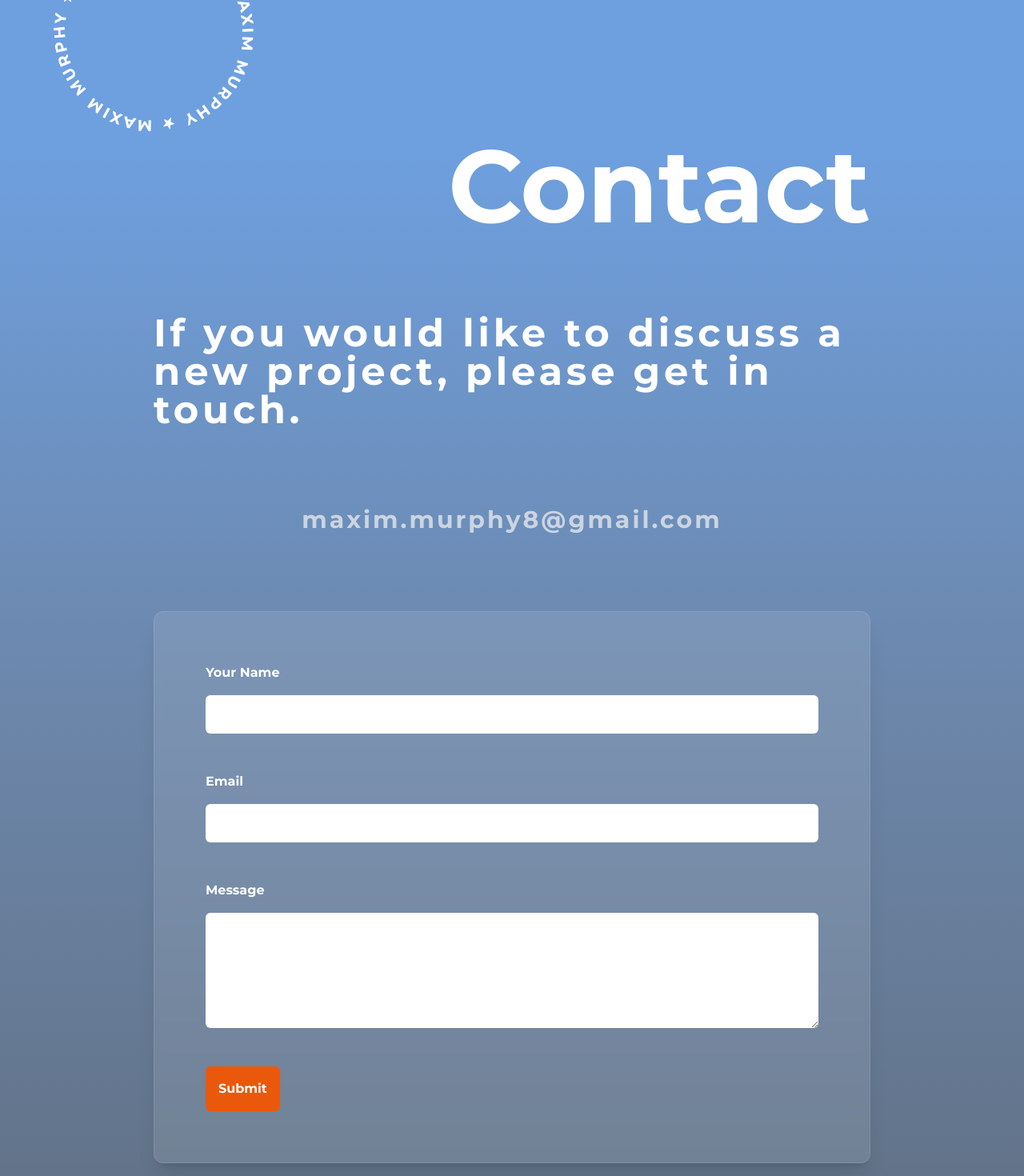
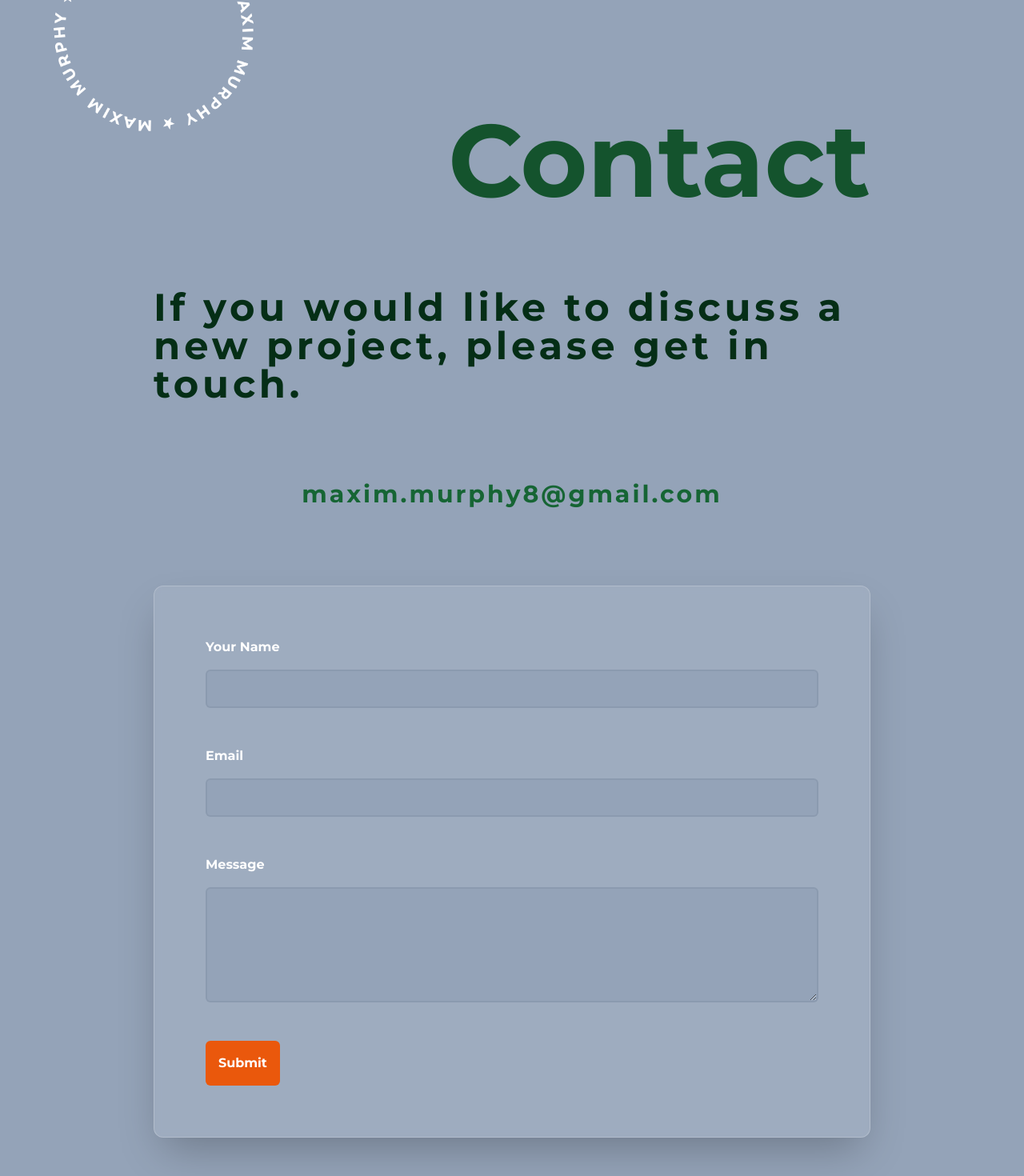
Before and after one commit to MaximMurphy/portfolio-site, a Next.js app: page /contact in a window 1280 px wide. Shown: the part 120-1590 px from the top of the page at 80% size. Built offline with nearby package versions, Linux system fonts and the light colour scheme.

Commit message:
contact page styling

```diff
--- a/src/components/Navbar.jsx
+++ b/src/components/Navbar.jsx
@@ -91,7 +91,7 @@ export default function Navbar() {
           />
         </Link>
         <button
-          className="font-bold text-base tracking-widest mt-6 lg:mt-12 hover:text-blue-950 hover:drop-shadow-2xl hover:scale-110"
+          className="font-bold text-base tracking-widest mt-6 lg:mt-12 hover:text-orange-600 hover:drop-shadow-2xl hover:scale-110"
           onClick={handleOpen}
         >
           MENU
--- a/src/pages/about.jsx
+++ b/src/pages/about.jsx
@@ -4,7 +4,7 @@ export default function about() {
   return (
     <>
       <section className="bg-blue-950 w-full flex flex-col text-white text-lg lg:text-2xl font-bold tracking-wider px-12 lg:px-32 pb-24 pt-12 gap-12 -mt-72">
-        <h1 className="text-5xl lg:text-9xl font-bold text-center lg:text-end mt-80 lg:mt-48">
+        <h1 className="text-5xl lg:text-9xl font-bold text-center lg:text-end mt-80 lg:mt-56">
           About Me
         </h1>
         <section className="lg:z-40 flex flex-col items-center lg:flex-row justify-between gap-12">
--- a/src/pages/contact.jsx
+++ b/src/pages/contact.jsx
@@ -21,21 +21,21 @@ export default function contact() {
   }
 
   return (
-    <section className="bg-gradient-to-b from-softblue-400 via-softblue-600 to-softblue-800 w-full flex flex-col px-12 lg:px-48 mt-12 lg:mt-0 gap-12 lg:gap-24 pb-24">
-      <h1 className="text-7xl lg:text-9xl font-bold text-center lg:text-end">
+    <section className="bg-slate-400 -mt-72 w-full flex flex-col px-12 lg:px-48 gap-12 lg:gap-24 pb-24">
+      <h1 className="text-green-900 text-7xl lg:text-9xl font-bold text-center lg:text-end mt-[22rem] lg:mt-64">
         Contact
       </h1>
-      <p className="text-3xl lg:text-5xl w-full flex flex-col items-start font-bold text-white tracking-widest gap-4">
+      <p className="text-green-950 text-3xl lg:text-5xl w-full flex flex-col items-start font-bold tracking-widest gap-4">
         If you would like to discuss a new project, please get in touch.
       </p>
-      <p className="text-base lg:text-3xl w-full flex flex-col items-center font-bold text-slate-300 tracking-widest gap-4">
+      <p className="text-green-800 lg:text-3xl w-full flex flex-col items-center font-bold tracking-widest gap-4">
         <a href="mailto:maxim.murphy8@gmail.com">maxim.murphy8@gmail.com</a>
       </p>
 
       <form
         id="myForm"
         onSubmit={handleSubmit}
-        className="z-40 w-full h-full bg-white/10 rounded-xl backdrop-blur-sm border-solid border border-white/10 shadow-xl flex flex-col items-start justify-center text-white font-bold p-12 lg:p-16"
+        className="z-40 w-full h-full bg-white/10 rounded-xl backdrop-blur-sm border-solid border border-white/20 shadow-2xl flex flex-col items-start justify-center text-white font-bold p-12 lg:p-16"
       >
         <label htmlFor="name" className="mb-4">
           {" "}
@@ -47,7 +47,7 @@ export default function contact() {
           autoComplete="family-name"
           required
           name="name"
-          className="w-full h-12 rounded-md focus:outline-none focus:ring-2  ring-orange-400 text-blue-950 p-4 mb-12"
+          className="w-full h-12 rounded-md focus:outline-none focus:ring-2 bg-slate-400 border-solid border-2 border-slate-500/20 ring-green-950 text-green-950 p-4 mb-12"
         />
         <label htmlFor="email" className="mb-4">
           Email
@@ -58,7 +58,7 @@ export default function contact() {
           autoComplete="email"
           required
           name="email"
-          className="w-full h-12 rounded-md focus:outline-none focus:ring-2 ring-orange-400 text-blue-950 p-4 mb-12"
+          className="w-full h-12 rounded-md focus:outline-none focus:ring-2 bg-slate-400 border-solid border-2 border-slate-500/20 ring-green-900 text-green-950 p-4 mb-12"
         />
         <label htmlFor="message" className="mb-4">
           Message
@@ -67,7 +67,7 @@ export default function contact() {
           id="message"
           type="text"
           rows="6"
-          className="w-full h-36 flex items-start rounded-md focus:outline-none focus:ring-2  ring-orange-400 text-blue-950 p-4 mb-12"
+          className="w-full h-36 flex items-start rounded-md focus:outline-none focus:ring-2 bg-slate-400 border-solid border-2 border-slate-500/20 ring-green-800 text-green-950 p-4 mb-12"
           name="message"
         />
         <button
--- a/src/styles/globals.css
+++ b/src/styles/globals.css
@@ -5,6 +5,4 @@
 body {
   color: white;
   background: #6ea0e0;
-
-  /*background: #60a5fa;*/
 }
```
